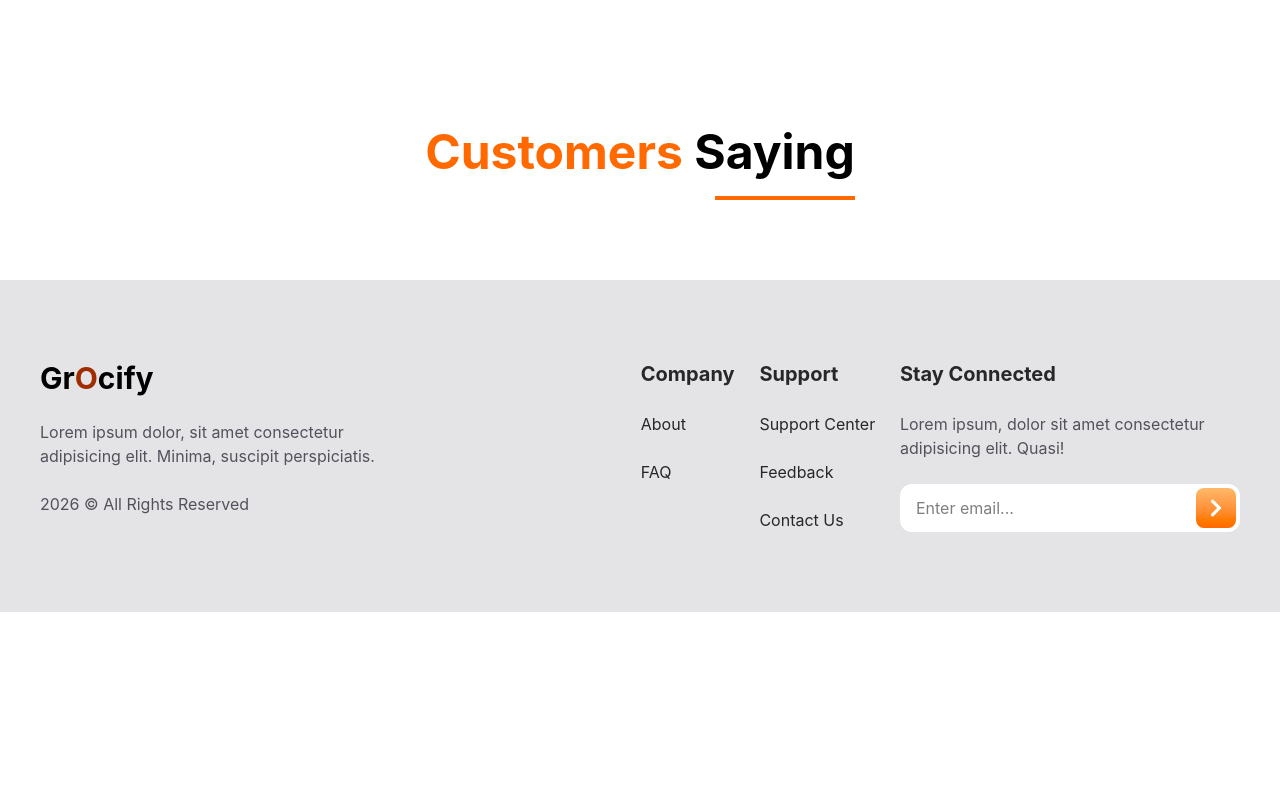
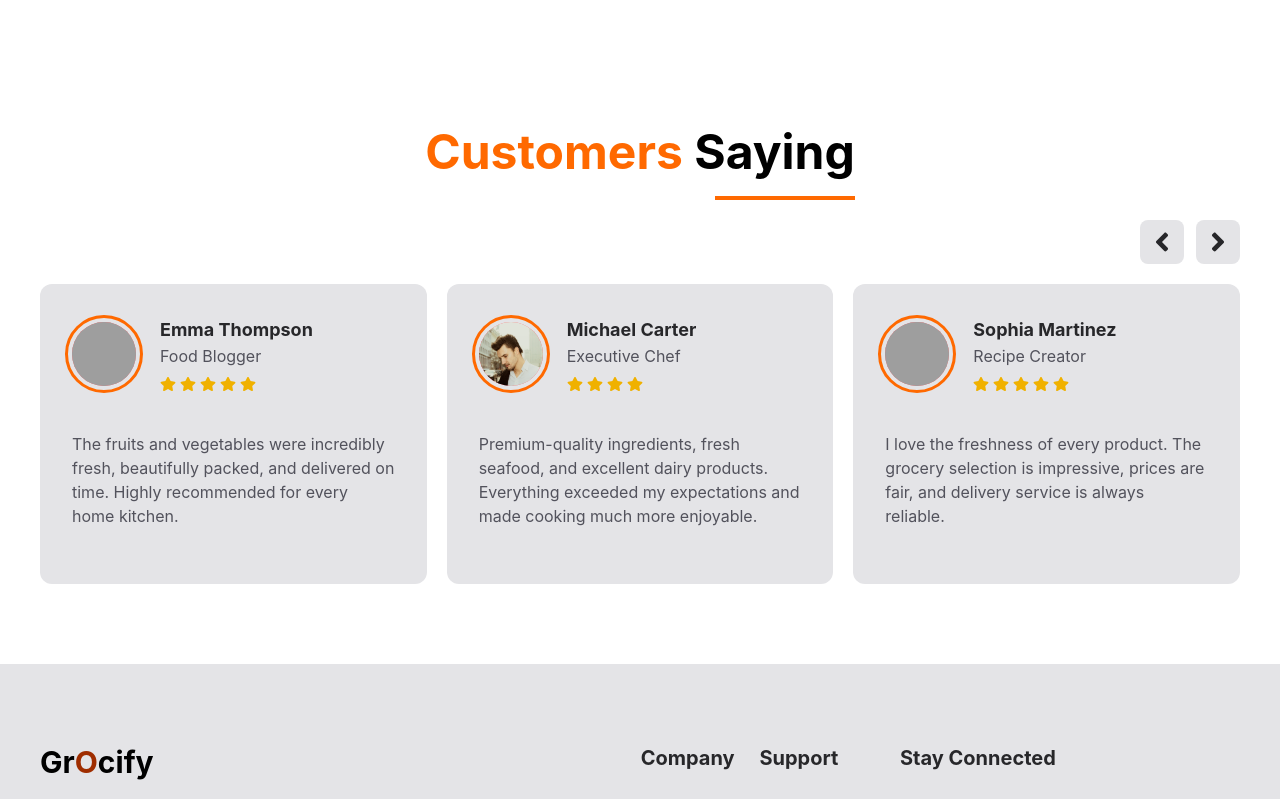
Before and after one commit to Adarsh-c-byte/Grocify, a React (Vite) app: page / in a window 1280 px wide. Shown: the part 4580-5379 px from the top of the page. Before the commit the page ends 5192 px from the top, so only its background shows below. Built offline with nearby package versions, Linux system fonts and the light colour scheme; grey boxes are pictures that could not be loaded.

Commit message:
add testimonials component

```diff
--- a/package.json
+++ b/package.json
@@ -17,6 +17,7 @@
     "react-icon": "^1.0.0",
     "react-icons": "^5.7.0",
     "remixicon": "^4.9.1",
+    "swiper": "^14.0.5",
     "tailwindcss": "^4.3.2"
   },
   "devDependencies": {
--- a/src/components/Testimonial/Testimonial.jsx
+++ b/src/components/Testimonial/Testimonial.jsx
@@ -1,14 +1,138 @@
-import React from 'react'
-import Headings from '../Headings/Headings'
+import React from "react";
+import { Swiper, SwiperSlide } from 'swiper/react';
+import { Navigation } from 'swiper/modules';
+import Headings from "../Headings/Headings";
+import { FaAngleLeft, FaAngleRight, FaStar } from "react-icons/fa";
+import customer1 from "../../assets/customer1.jpg";
+import customer2 from "../../assets/customer2.jpg";
+import customer3 from "../../assets/customer3.jpg";
+import customer4 from "../../assets/customer4.jpg";
+import customer5 from "../../assets/customer5.jpg";
+import 'swiper/css';
+import 'swiper/css/navigation';
 
 const Testimonial = () => {
   return (
-    <section className='max-w-[1400px] mx-auto px-10 py-20'>
-        <div>
-            <Headings highlight="Customers" headings=" Saying" />
+    <section className="max-w-[1400px] mx-auto px-10 py-20">
+      <div>
+        <Headings highlight="Customers" headings=" Saying" />
+
+        <div className="flex justify-end py-5 gap-x-3">
+          <button className="custom-prev bg-zinc-200 h-11 w-11 rounded-lg flex justify-center items-center text-3xl text-zinc-800 hover:bg-gradient-to-b hover:from-orange-400 hover:to-orange-500 hover:text-white cursor-pointer">
+            <FaAngleLeft />
+          </button>
+
+          <button className="custom-next bg-zinc-200 h-11 w-11 rounded-lg flex justify-center items-center text-3xl text-zinc-800 hover:bg-gradient-to-b hover:from-orange-400 hover:to-orange-500 hover:text-white cursor-pointer">
+            <FaAngleRight />
+          </button>
         </div>
+
+         <Swiper
+         navigation={{
+
+  nextEl: ".custom-next",
+  prevEl: ".custom-prev",
+
+         }}
+         loop={true}
+
+breakpoints={{
+    640: {slidesPerView: 1, spaceBetween: 20},
+     768: {slidesPerView: 2, spaceBetween: 20},
+      1024: {slidesPerView: 3, spaceBetween: 20},
+}}
+
+         modules={[Navigation]} className="mySwiper">
+
+            {reviews.map((item) => (
+  <SwiperSlide
+    key={item.id}
+    className="bg-zinc-200 p-8 rounded-xl"
+  >
+    <div className="flex items-center gap-6">
+      <div className="h-16 w-16 rounded-full overflow-hidden object-contain bg-red-400 outline-3 outline-offset-4 outline-orange-500">
+        <img className="w-full h-full" src = {item.image} />
+      </div>
+
+      <div>
+        <h4 className="text-lg font-bold text-zinc-800">
+          {item.name}
+        </h4>
+
+        <p className="text-zinc-600">
+          {item.profession}
+        </p>
+
+        <span className="flex mt-2 gap-1 text-yellow-500 font-semibold">
+          {Array.from({length: item.rating},(_,index)=>(
+            <FaStar />
+          ))}
+        </span>
+      </div>
+    </div>
+
+    <p className="mt-10 text-zinc-600 min-h-[15vh]">
+      {item.review}
+    </p>
+  </SwiperSlide>
+))}
+
+
+
+      </Swiper>
+
+
+      </div>
     </section>
-  )
-}
+  );
+};
 
-export default Testimonial
+export default Testimonial;
+
+const reviews = [
+  {
+    id: 1,
+    name: "Emma Thompson",
+    profession: "Food Blogger",
+    rating: 5,
+    review:
+      "The fruits and vegetables were incredibly fresh, beautifully packed, and delivered on time. Highly recommended for every home kitchen.",
+      image: customer1 ,
+  },
+  {
+    id: 2,
+    name: "Michael Carter",
+    profession: "Executive Chef",
+    rating: 4,
+    review:
+      "Premium-quality ingredients, fresh seafood, and excellent dairy products. Everything exceeded my expectations and made cooking much more enjoyable.",
+      image: customer2 ,
+  },
+  {
+    id: 3,
+    name: "Sophia Martinez",
+    profession: "Recipe Creator",
+    rating: 5,
+    review:
+      "I love the freshness of every product. The grocery selection is impressive, prices are fair, and delivery service is always reliable.",
+      image: customer3 ,
+  },
+  {
+    id: 4,
+    name: "Daniel Wilson",
+    profession: "Nutritionist",
+    rating: 3,
+    review:
+      "Healthy, fresh, and organic options are available in one place. Perfect for anyone looking to maintain a balanced and nutritious lifestyle.",
+      image: customer4 ,
+  },
+  {
+    id: 5,
+    name: "Olivia Brown",
+    profession: "Culinary Instructor",
+    rating: 4,
+    review:
+      "Excellent grocery store with outstanding product quality, fast delivery, and fresh ingredients. I confidently recommend it to all my students.",
+      image: customer5 ,
+  },
+];
```
Also changed, not shown: 1 other file (tests, documents, lock files or other folders).
